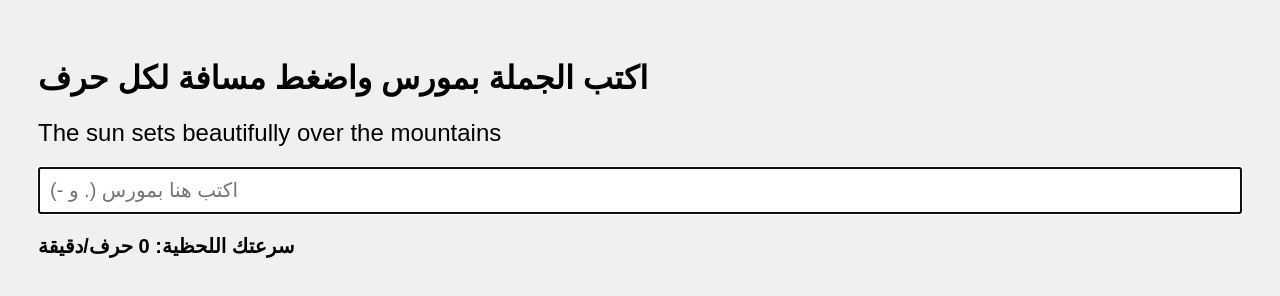
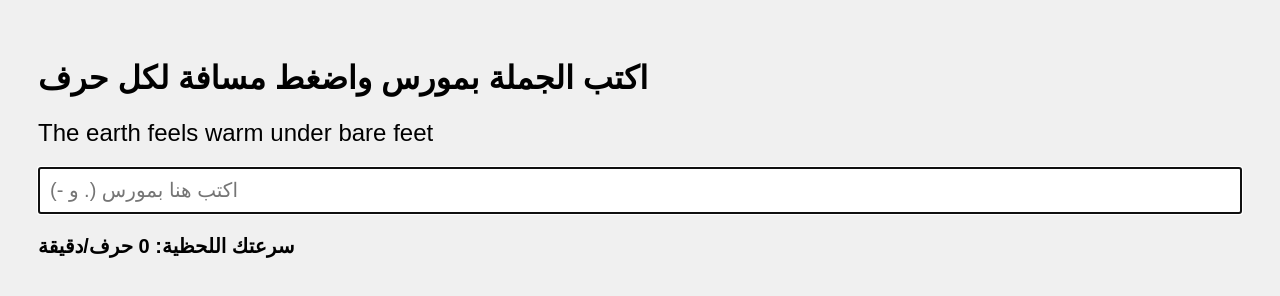
Before and after one commit to morse-racer/morse-racer.github.io, a plain HTML site: page index.html in a window 1280 px wide. Drawn offline with Linux system fonts and the light colour scheme.

Commit message:
Update index.html

```diff
--- a/index.html
+++ b/index.html
@@ -35,7 +35,40 @@ let input = document.getElementById("morseInput");
 let speedDiv = document.getElementById("speed");
 
 // عرض الجملة كحروف منفصلة
-let sentenceText = "The sun sets beautifully over the mountains";
+let choices = [
+    "The sun sets beautifully over the mountains",
+    "The river flows gently through the green valley",
+    "Tall trees sway softly in the evening wind",
+    "The sky turns orange and purple at sunset",
+    "Birds sing cheerfully at the start of the day",
+    "Fresh air fills the forest after the rain",
+    "Waves crash calmly against the rocky shore",
+    "Morning dew shines on the grass",
+    "Clouds move slowly across the blue sky",
+    "The desert looks peaceful under the stars",
+    "Flowers bloom brightly in the spring sunlight",
+    "Snow covers the hills in silent white layers",
+    "Leaves fall gently from the trees in autumn",
+    "The lake reflects the clear sky like a mirror",
+    "Thunder echoes through the distant mountains",
+    "A soft breeze cools the warm afternoon",
+    "The moon rises quietly above the trees",
+    "Rain drops tap softly on the ground",
+    "Sunlight breaks through the clouds after the storm",
+    "The ocean stretches endlessly toward the horizon",
+    "Wild animals move freely in the open land",
+    "The forest feels alive with hidden sounds",
+    "A rainbow appears after the heavy rain",
+    "The night sky sparkles with countless stars",
+    "Green fields extend as far as the eye can see",
+    "The waterfall roars between the dark rocks",
+    "The air smells fresh after a summer storm",
+    "Morning fog covers the hills softly",
+    "The earth feels warm under bare feet",
+    "Nature changes slowly with every season"
+];
+
+let sentenceText = choices[Math.floor(Math.random() * choices.length)];
 sentenceDiv.innerHTML = sentenceText.split("").map(c => c === " " ? `<span>&nbsp;</span>` : `<span>${c}</span>`).join("");
 sentenceText = sentenceText.split('').filter(char => morseMap[char.toUpperCase()]).join('');
 
```
